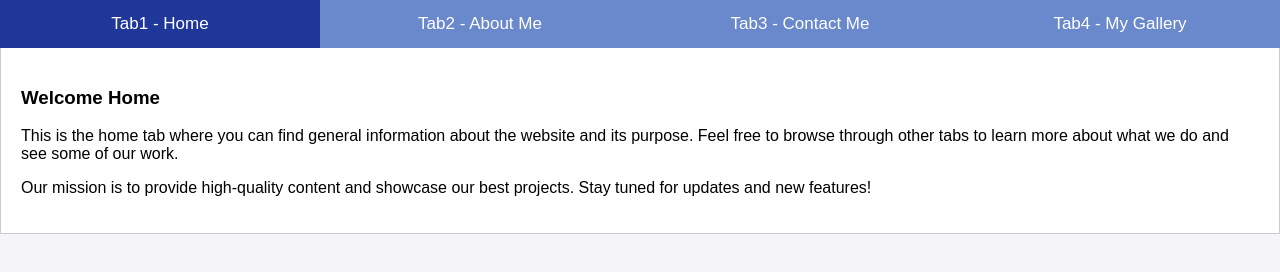
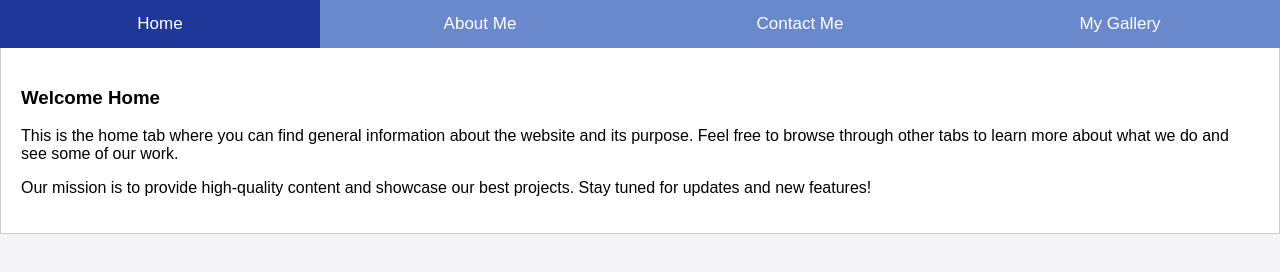
Before and after one commit to shashank-ray/portfolio, a plain HTML site: page index.html in a window 1280 px wide. Drawn offline with Linux system fonts and the light colour scheme.

Commit message:
changed file

```diff
--- a/index.html
+++ b/index.html
@@ -8,10 +8,10 @@
 </head>
 <body>
     <div class="navbar" id="navbar">
-        <button class="tablink" onclick="openTab(event, 'Home')">Tab1 - Home</button>
-        <button class="tablink" onclick="openTab(event, 'About')">Tab2 - About Me</button>
-        <button class="tablink" onclick="openTab(event, 'Contact')">Tab3 - Contact Me</button>
-        <button class="tablink" onclick="openTab(event, 'Gallery')">Tab4 - My Gallery</button>
+        <button class="tablink" onclick="openTab(event, 'Home')">Home</button>
+        <button class="tablink" onclick="openTab(event, 'About')">About Me</button>
+        <button class="tablink" onclick="openTab(event, 'Contact')">Contact Me</button>
+        <button class="tablink" onclick="openTab(event, 'Gallery')">My Gallery</button>
     </div>
 
     <div id="Home" class="tabcontent">
@@ -28,7 +28,7 @@
 
     <div id="Contact" class="tabcontent">
         <h3>Contact Me</h3>
-        <p>If you have any questions or would like to get in touch, please do not hesitate to contact me. You can reach me via email at example@example.com or follow me on social media.</p>
+        <p>If you have any questions or would like to get in touch, please do not hesitate to contact me. You can reach me via email at rayshashank777@gmail.com or follow me on social media.</p>
         <p>Let's connect! I am always open to discussing new projects or opportunities to collaborate.</p>
     </div>
 
```
